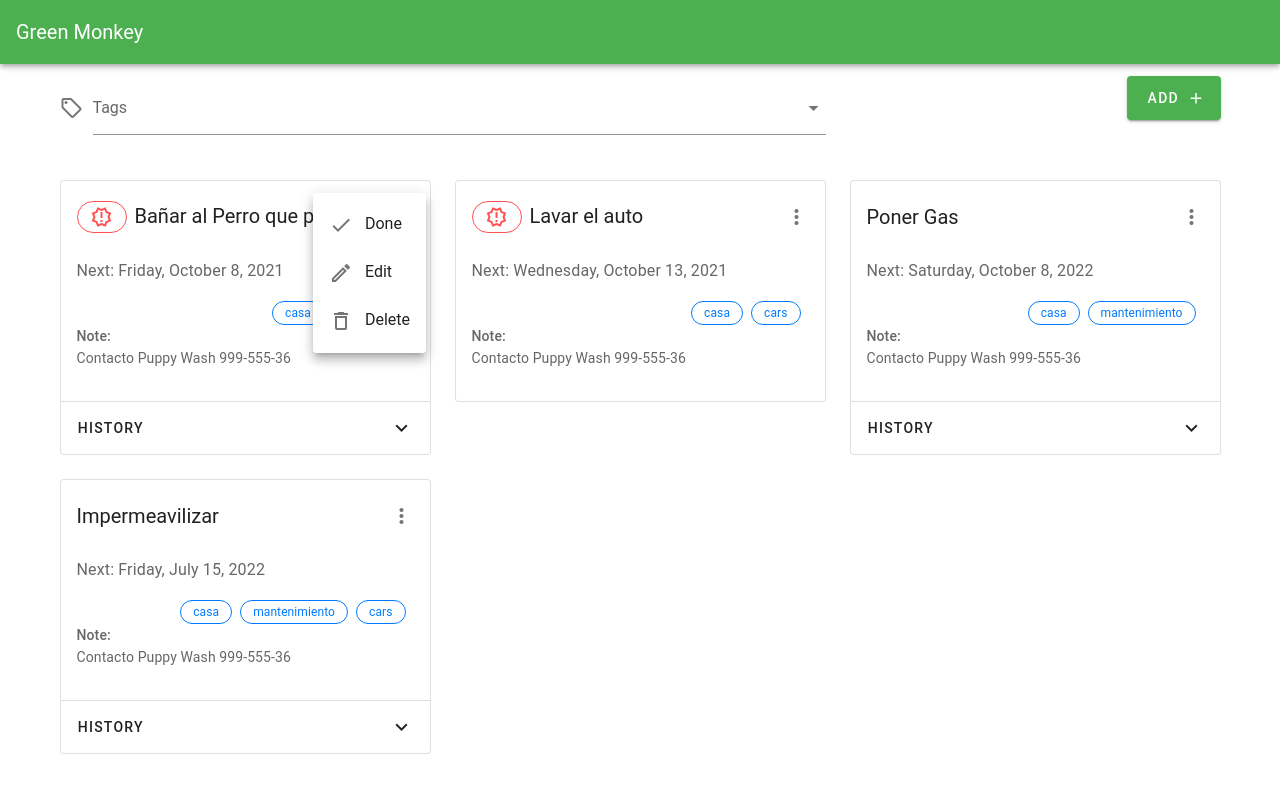
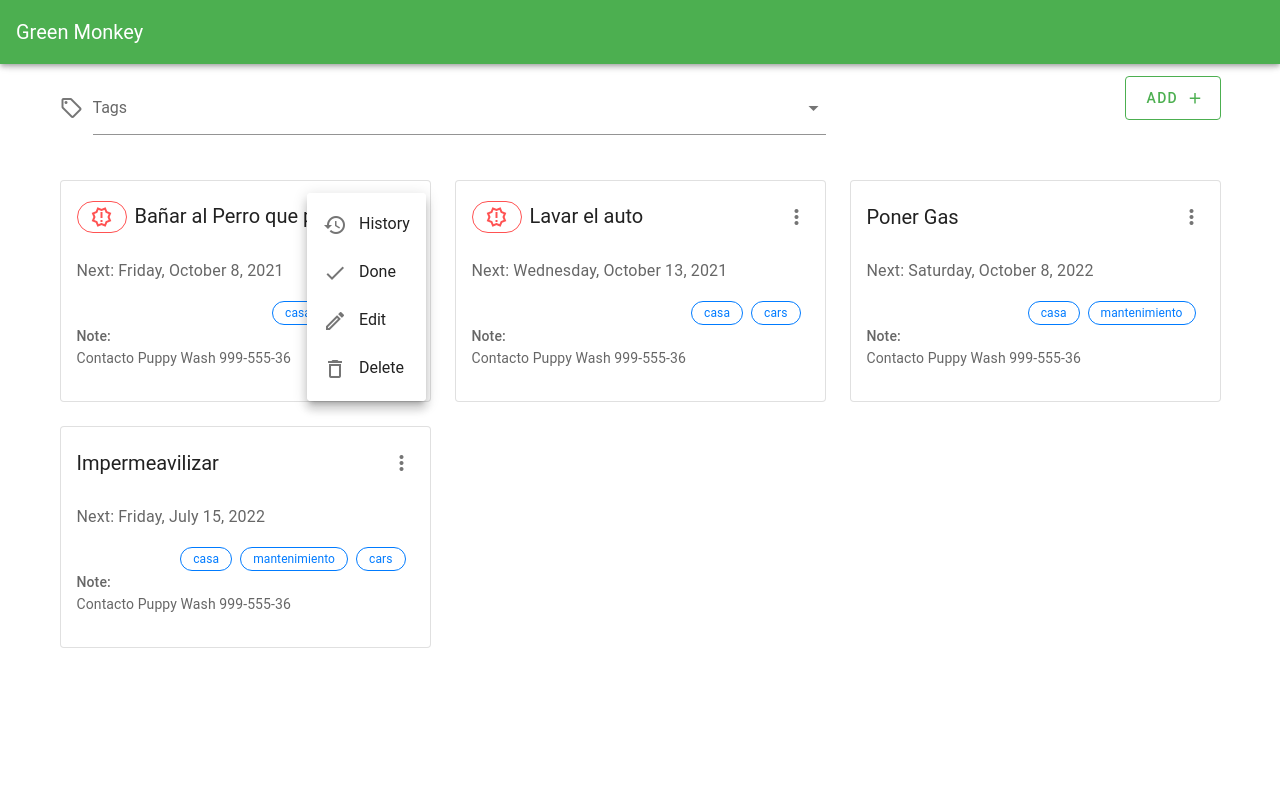
Before and after one commit to mgalindor/green-monkey, a Vue app: page / in a window 1280 px wide. Both pictures are taken after a click on the button 401 px from the left and 217 px from the top of the page. Shown: the top 792 px of the page. Built offline with nearby package versions, Linux system fonts and the light colour scheme; a small style sheet from the web is missing; what vue-uuid would draw is missing.

Commit message:
Add dialogs and history dialog

```diff
--- a/src/components/GM-DoneForm.vue
+++ b/src/components/GM-DoneForm.vue
@@ -1,6 +1,7 @@
 <template>
+  <v-dialog v-model="dialog" persistent max-width="500">
     <v-card outlined>
-    <v-card-title>Mark last time you did {{ tittle }}</v-card-title>
+      <v-card-title>Mark last time you did "{{ tittle }}"</v-card-title>
       <v-card-text>
         <v-form ref="form" @submit.prevent>
           <v-row>
@@ -112,6 +113,7 @@
         <v-btn text color="success" @click="save"> Save </v-btn>
       </v-card-actions>
     </v-card>
+  </v-dialog>
 </template>
 
 <script>
@@ -126,6 +128,10 @@ export default {
     },
     tittle: {
       type: String,
+      required: true,
+    },
+    dialog: {
+      type: Boolean,
       required: true,
     },
   },
@@ -162,8 +168,8 @@ export default {
       }
     },
   },
-  computed:{
-    ...mapGetters(["getToday","getTomorrow"]),
-  }
+  computed: {
+    ...mapGetters(["getToday", "getTomorrow"]),
+  },
 };
 </script>
--- a/src/components/GM-TaskCard.vue
+++ b/src/components/GM-TaskCard.vue
@@ -25,6 +25,12 @@
         </template>
 
         <v-list>
+          <v-list-item @click="$emit('history', id)">
+            <v-list-item-title>
+              <v-icon left>mdi-history</v-icon>
+              History
+            </v-list-item-title>
+          </v-list-item>
           <v-list-item @click="$emit('markAsDone', id)">
             <v-list-item-title>
               <v-icon left>mdi-check</v-icon>
@@ -70,44 +76,23 @@
             {{ item }}
           </v-chip>
         </v-row>
-        <v-row>
+        <v-row v-if="this.note !== ''">
           <div class="text-subtitle-2">Note:</div>
         </v-row>
+        <v-row v-if="this.note !== ''">
+          <p>{{ note }}</p></v-row
+        >
+        <!--v-row>
+          <v-spacer></v-spacer>
+          <v-btn icon @click="control.showDetail = !control.showDetail">
+            <v-icon>{{
+              control.showDetail ? "mdi-chevron-up" : "mdi-chevron-down"
+            }}</v-icon>
+          </v-btn>
+        </v-row-->
       </v-container>
-      <p>{{ note }}</p>
     </v-card-text>
-    <v-divider v-if="actions.length != 0"></v-divider>
-    <v-card-actions v-if="actions.length != 0">
-      <v-btn text block @click="control.showDetail = !control.showDetail">
-        History
-        <v-spacer></v-spacer>
-        <v-icon>{{
-          control.showDetail ? "mdi-chevron-up" : "mdi-chevron-down"
-        }}</v-icon>
-      </v-btn>
-    </v-card-actions>
 
-    <v-expand-transition>
-      <div v-show="control.showDetail">
-        <v-card-text>
-          <v-timeline align-top dense>
-            <v-timeline-item
-              v-for="action in actions"
-              :key="action.done"
-              :color="action.color"
-              small
-            >
-              <div>
-                <div class="font-weight-normal">
-                  {{ action.done }}
-                </div>
-                <div>{{ action.message }}</div>
-              </div>
-            </v-timeline-item>
-          </v-timeline>
-        </v-card-text>
-      </div>
-    </v-expand-transition>
   </v-card>
 </template>
 
--- a/src/components/GM-TaskForm.vue
+++ b/src/components/GM-TaskForm.vue
@@ -1,4 +1,5 @@
 <template>
+  <v-dialog v-model="control.formDialog" persistent width="500">
     <v-card outlined>
       <v-card-title> Your task </v-card-title>
       <v-card-text>
@@ -104,6 +105,7 @@
         <v-btn text color="success" @click="save"> Save </v-btn>
       </v-card-actions>
     </v-card>
+  </v-dialog>
 </template>
 
 <script>
@@ -114,7 +116,12 @@ export default {
   props: {
     task: Object,
     existingTags: Array,
+    dialog: {
+      type: Boolean,
+      required: true,
+    }
   },
+
   data() {
     return {
       rules: {
@@ -142,8 +149,8 @@ export default {
       }
     },
   },
-  computed:{
+  computed: {
     ...mapGetters(["getTomorrow"]),
-  }
+  },
 };
 </script>
--- /dev/null
+++ b/src/components/GM-TaskHistory.vue
@@ -0,0 +1,65 @@
+<template>
+  <v-dialog v-model="dialog" max-width="500"  @click:outside="close">
+    <v-card outlined>
+      <v-card-title>History</v-card-title>
+      <v-card-text>
+        <v-timeline align-top dense>
+          <v-timeline-item
+            v-for="(action, index) in sortedActions"
+            :key="index"
+            :color="index % 2 == 0 ? 'lime darken-2' : 'amber darken-1'"
+            small
+          >
+            <div>
+              <div class="font-weight-normal">
+                {{ action.done }}
+              </div>
+              <div>{{ action.message }}</div>
+            </div>
+          </v-timeline-item>
+        </v-timeline>
+      </v-card-text>
+      <v-card-actions>
+        <v-spacer></v-spacer>
+        <v-btn color="warn" text @click="close">Close</v-btn>
+      </v-card-actions>
+    </v-card>
+  </v-dialog>
+</template>
+
+<script>
+export default {
+  name: "GM-TaskHistory",
+  props: {
+    id: {
+      type: String,
+      required: true,
+    },
+    dialog: {
+      type: Boolean,
+      required: true,
+    },
+    actions: {
+      type: Array,
+      default: () => [],
+    },
+  },
+  methods:{
+    close() {
+      this.$emit("close");
+    }
+  },
+  computed: {
+    sortedActions() {
+      let sorted = [];
+      this.actions.forEach((a) => {
+        sorted.push({
+          message: a.message,
+          done: new Date(a.done),
+        });
+      });
+      return sorted;
+    },
+  },
+};
+</script>
--- a/src/data/tasks.json
+++ b/src/data/tasks.json
@@ -10,18 +10,39 @@
       "actions": [
         {
           "message": "Sure, I'll see you later.",
-          "done": "2021-10-08T12:48:41Z",
-          "color": "deep-purple lighten-1"
+          "done": "2021-10-08T12:48:41Z"
         },
         {
           "message": "Yeah, sure. Does 1:00pm work?",
-          "done": "2021-05-12T16:48:41Z",
-          "color": "green"
+          "done": "2021-05-12T16:48:41Z"
         },
         {
           "message": "Did you still want to grab lunch today?",
-          "done": "2021-02-21T10:48:41Z",
-          "color": "deep-purple lighten-1"
+          "done": "2021-02-21T10:48:41Z"
+        },
+        {
+          "message": "Sure, I'll see you later.",
+          "done": "2021-10-08T12:48:41Z"
+        },
+        {
+          "message": "Yeah, sure. Does 1:00pm work?",
+          "done": "2021-05-12T16:48:41Z"
+        },
+        {
+          "message": "Did you still want to grab lunch today?",
+          "done": "2021-02-21T10:48:41Z"
+        },
+        {
+          "message": "Sure, I'll see you later.",
+          "done": "2021-10-08T12:48:41Z"
+        },
+        {
+          "message": "Yeah, sure. Does 1:00pm work?",
+          "done": "2021-05-12T16:48:41Z"
+        },
+        {
+          "message": "Did you still want to grab lunch today?",
+          "done": "2021-02-21T10:48:41Z"
         }
       ]
     },
@@ -43,13 +64,11 @@
       "actions": [
         {
           "message": "Sure, I'll see you later.",
-          "done": "2021-10-08T12:48:41Z",
-          "color": "deep-purple lighten-1"
+          "done": "2021-10-08T12:48:41Z"
         },
         {
           "message": "Yeah, sure. Does 1:00pm work?",
-          "done": "2021-05-12T16:48:41Z",
-          "color": "green"
+          "done": "2021-05-12T16:48:41Z"
         }
       ]
     },
@@ -63,13 +82,11 @@
       "actions": [
         {
           "message": "Sure, I'll see you later.",
-          "done": "2021-10-08T12:48:41Z",
-          "color": "deep-purple lighten-1"
+          "done": "2021-10-08T12:48:41Z"
         },
         {
           "message": "Yeah, sure. Does 1:00pm work?",
-          "done": "2021-05-12T16:48:41Z",
-          "color": "green"
+          "done": "2021-05-12T16:48:41Z"
         }
       ]
     }
--- a/src/views/Home.vue
+++ b/src/views/Home.vue
@@ -14,12 +14,7 @@
         ></v-select>
       </v-col>
       <v-col md="4" align="end">
-        <v-btn
-          large
-          color="success"
-          class="white--text"
-          @click="taskFormActions().open()"
-        >
+        <v-btn large color="success" outlined @click="taskFormActions().open()">
           Add
           <v-icon right>mdi-plus</v-icon>
         </v-btn>
@@ -43,28 +38,28 @@
           :actions="item.actions"
           @markAsDone="doneDialogActions().open(item)"
           @edit="taskFormActions().edit(item)"
+          @history="historyDialogActions().open(item)"
           @delete="deleteDialogActions().open(item)"
         ></TaskCard>
       </v-col>
     </v-row>
     <v-row justify="center">
       <v-col>
-        <v-dialog v-model="control.formDialog" persistent width="500">
         <TaskForm
+          :dialog="control.formDialog"
           :task="taskForm"
           :existingTags="availableTags"
           @close="taskFormActions().close()"
           @save="taskFormActions().save($event)"
         ></TaskForm>
-        </v-dialog>
-        <v-dialog v-model="control.doneFormDialog" persistent width="500">
+
         <DoneForm
+          :dialog="control.doneFormDialog"
           :id="doneTask.id"
           :tittle="doneTask.tittle"
           @close="doneDialogActions().close()"
           @save="doneDialogActions().save($event)"
         ></DoneForm>
-        </v-dialog>
 
         <Confirmation
           action="delete"
@@ -74,6 +69,14 @@
           @confirm="deleteDialogActions().confirm($event)"
           @close="deleteDialogActions().close()"
         ></Confirmation>
+
+        <TaskHistory
+          :dialog="control.historyDialog"
+          :id="taskForm.id"
+          :actions="taskForm.actions"
+          @close="historyDialogActions().close()"
+        >
+        </TaskHistory>
       </v-col>
     </v-row>
   </v-container>
@@ -81,6 +84,7 @@
 
 <script>
 import TaskCard from "../components/GM-TaskCard";
+import TaskHistory from "../components/GM-TaskHistory.vue";
 import TaskForm from "../components/GM-TaskForm";
 import DoneForm from "../components/GM-DoneForm";
 import Confirmation from "../components/GM-Confirmation";
@@ -90,6 +94,7 @@ export default {
   name: "Home",
   components: {
     TaskCard,
+    TaskHistory,
     TaskForm,
     DoneForm,
     Confirmation,
@@ -100,6 +105,7 @@ export default {
       formDialog: false,
       doneFormDialog: false,
       deleteTaskDialog: false,
+      historyDialog: false,
     },
     deleteTask: {
       tittle: "",
@@ -116,6 +122,7 @@ export default {
       note: "",
       tags: [],
       daysToWarn: 0,
+      actions: [],
     },
     tasks: {},
   }),
@@ -191,10 +198,12 @@ export default {
           self.control.doneFormDialog = false;
         },
         save(item) {
+          self.tasks[item.taskId].doDate = item.next;
 
-          alert(JSON.stringify(item))
+          if (self.tasks[item.taskId].actions === undefined) {
+            self.tasks[item.taskId].actions = [];
+          }
 
-          self.tasks[item.taskId].doDate = item.next;
           self.tasks[item.taskId].actions.push({
             done: item.done,
             message: item.note,
@@ -221,6 +230,18 @@ export default {
         },
       };
     },
+    historyDialogActions() {
+      let self = this;
+      return {
+        open(item) {
+          self.taskForm = Object.assign({}, item);
+          self.control.historyDialog = true;
+        },
+        close() {
+          self.control.historyDialog = false;
+        },
+      };
+    },
   },
   // LC Hooks
   created() {
```
Lines whose indentation alone changed are shown as unchanged.
